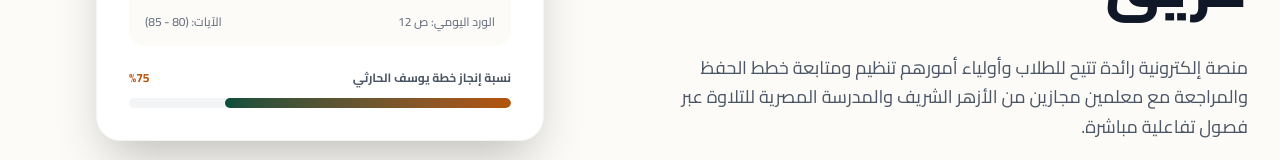
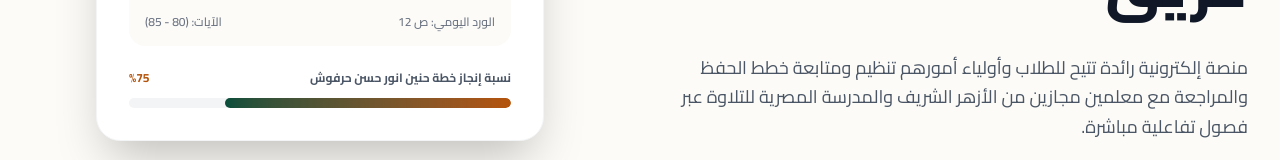
Before and after one commit to nourharfoush/raheeq, a Next.js app in the folder frontend/: page / in a window 1280 px wide. Shown: the part 475-635 px from the top of the page. Built offline with nearby package versions, Linux system fonts and the light colour scheme.

Commit message:
Update page.tsx

```diff
--- a/frontend/src/app/page.tsx
+++ b/frontend/src/app/page.tsx
@@ -124,7 +124,7 @@ export default function MarketingPage() {
 
               <div className="space-y-3">
                 <div className="flex justify-between text-xs font-bold text-gray-600 dark:text-gray-300">
-                  <span>نسبة إنجاز خطة يوسف الحارثي</span>
+                  <span>نسبة إنجاز خطة حنين انور حسن حرفوش</span>
                   <span className="text-gold">%75</span>
                 </div>
                 <div className="w-full h-2.5 bg-gray-100 dark:bg-gray-800 rounded-full overflow-hidden">
```
